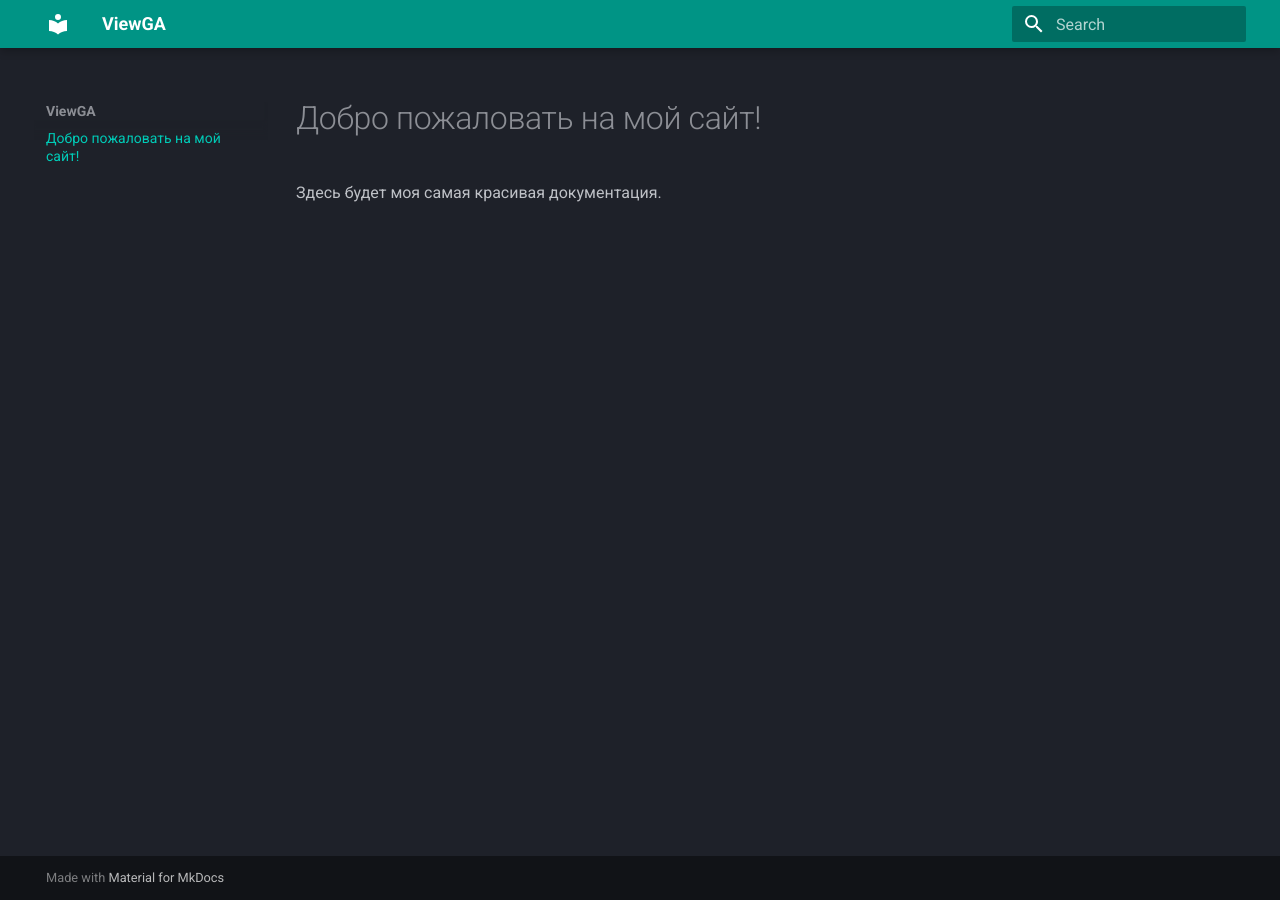
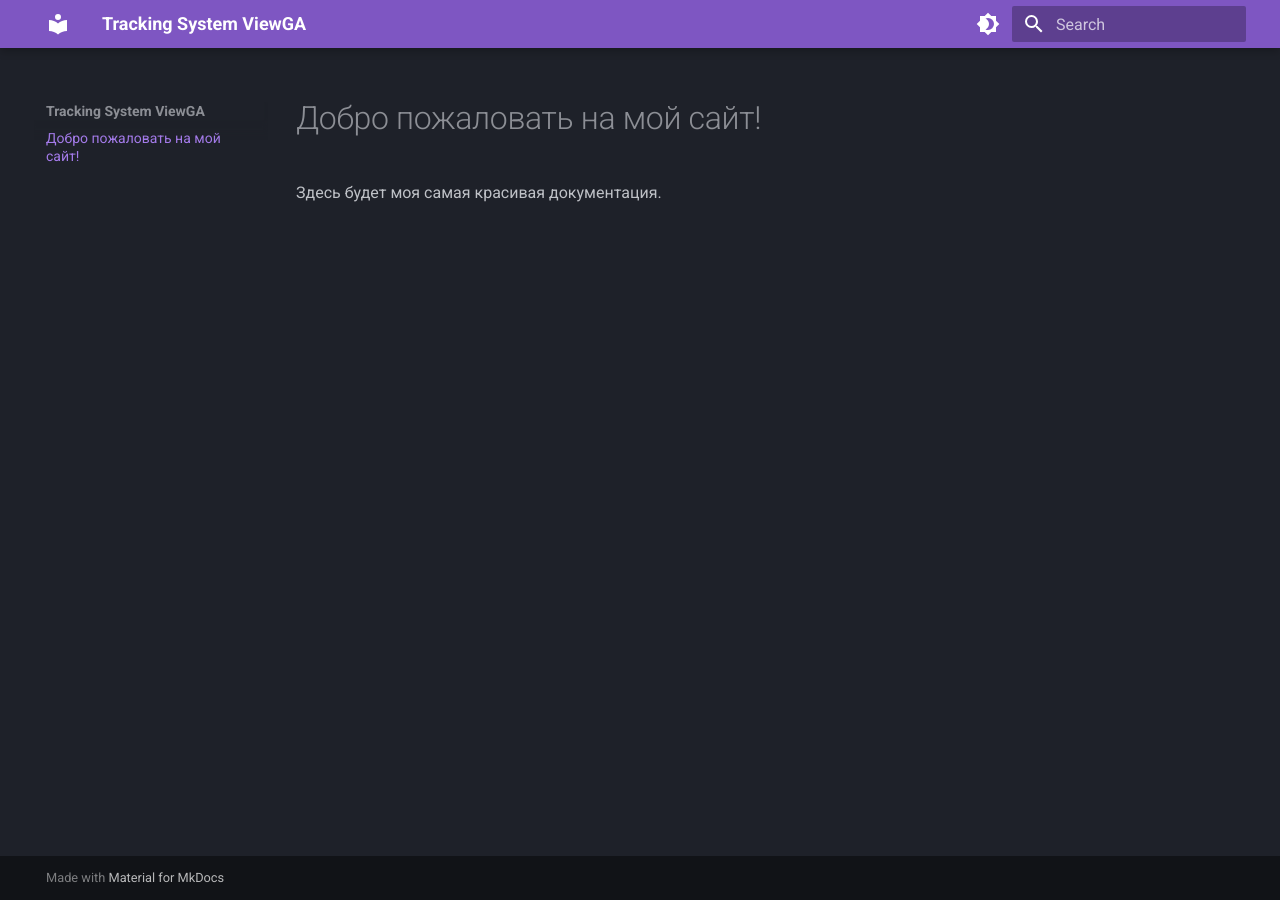
Before and after one commit to AlexanderBelovViewGA/ViewGA, an MkDocs documentation site: the page built from docs/index.md, in a window 1280 px wide. Built offline with MkDocs 1.6.1 and Material for MkDocs 9.7.7, drawn with Linux system fonts in a browser that asks for light colours.

Commit message:
Update mkdocs.yml

```diff
--- a/mkdocs.yml
+++ b/mkdocs.yml
@@ -1,6 +1,25 @@
-site_name: ViewGA
+site_name: Tracking System ViewGA
 theme:
   name: material
   palette:
-    scheme: slate # Это включит стильную темную тему
-    primary: teal  # Это сделает акцентный цвет морской волны
+    # Настройка тёмной темы
+    - scheme: slate
+      primary: deep purple  # Цвет шапки (можно заменить на indigo, teal, black)
+      accent: purple       # Цвет кнопок и ссылок
+      toggle:
+        icon: material/brightness-4
+        name: Перейти на светлую тему
+
+    # Настройка светлой темы (на случай, если захочешь оставить выбор)
+    - scheme: default
+      primary: deep purple
+      accent: purple
+      toggle:
+        icon: material/brightness-7
+        name: Перейти на тёмную тему
+
+# Эти плагины добавят красоты
+markdown_extensions:
+  - admonition
+  - pymdownx.details
+  - pymdownx.superfences
```
